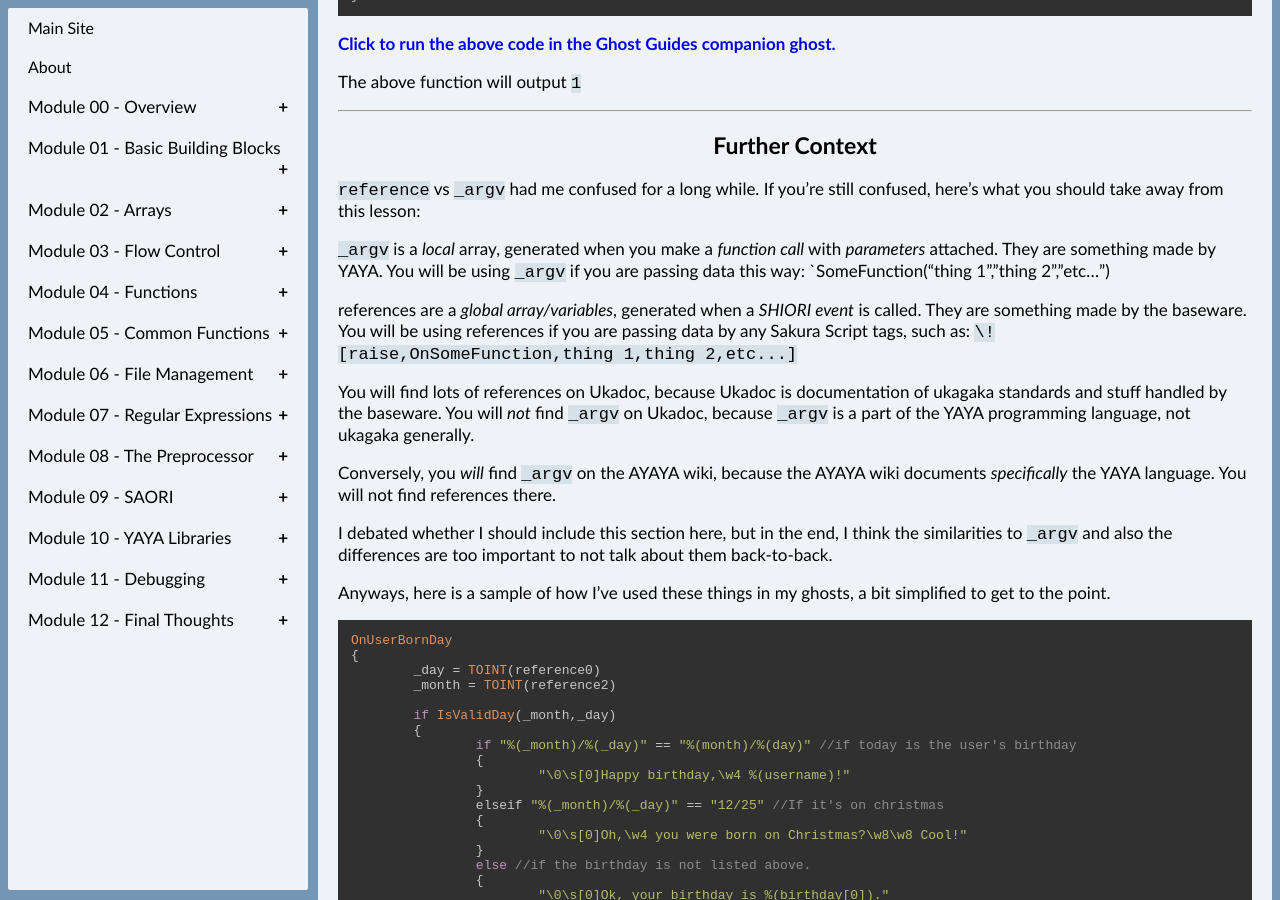
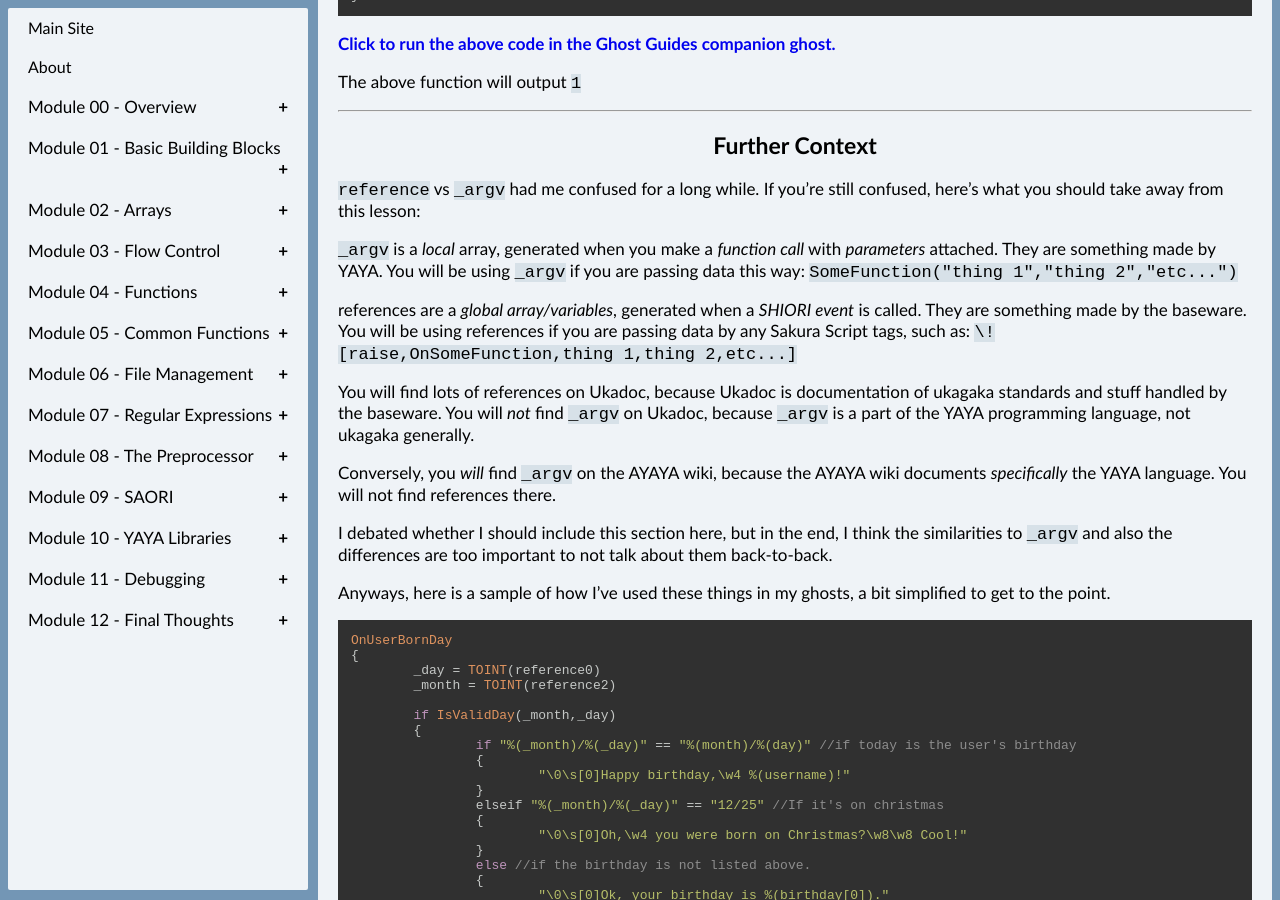
Before and after one commit to Zichqec/YAYA_Fundamentals, a Jekyll site: the page built from module_04_functions/01_shiori_events_vs_functions.md, in a window 1280 px wide and 900 px high, scrolled down 2084 px. Built offline with Jekyll 4.4.1, drawn with Linux system fonts in a browser that asks for light colours; our own code applies the rules of GitHub Pages for plain Markdown files.

```diff
--- a/module_04_functions/01_shiori_events_vs_functions.md
+++ b/module_04_functions/01_shiori_events_vs_functions.md
@@ -100,7 +100,7 @@ The above function will output `1`
 
 `reference` vs `_argv` had me confused for a long while. If you're still confused, here's what you should take away from this lesson:
 
-`_argv` is a *local* array, generated when you make a *function call* with *parameters* attached. They are something made by YAYA. You will be using `_argv` if you are passing data this way: `SomeFunction("thing 1","thing 2","etc...")
+`_argv` is a *local* array, generated when you make a *function call* with *parameters* attached. They are something made by YAYA. You will be using `_argv` if you are passing data this way: `SomeFunction("thing 1","thing 2","etc...")`
 
 references are a *global array/variables*, generated when a *SHIORI event* is called. They are something made by the baseware. You will be using references if you are passing data by any Sakura Script tags, such as: `\![raise,OnSomeFunction,thing 1,thing 2,etc...]`
 
```
